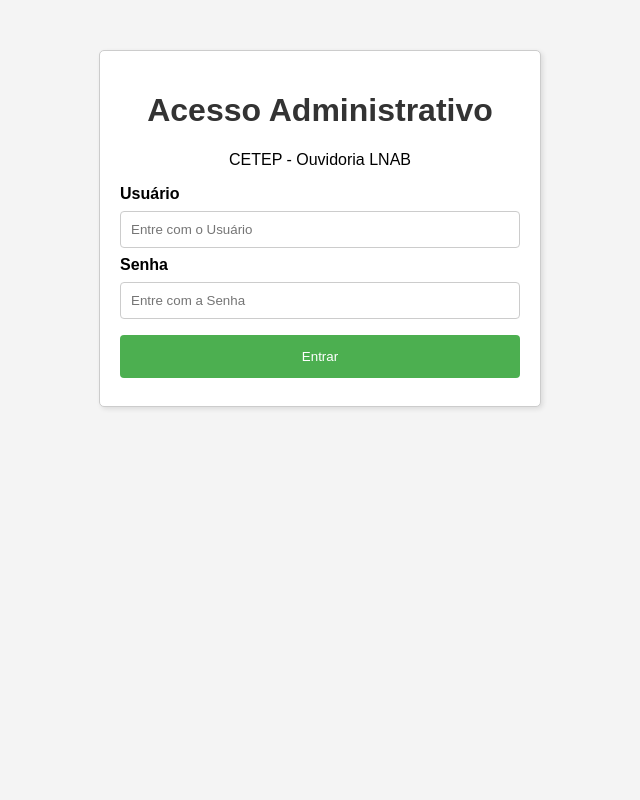
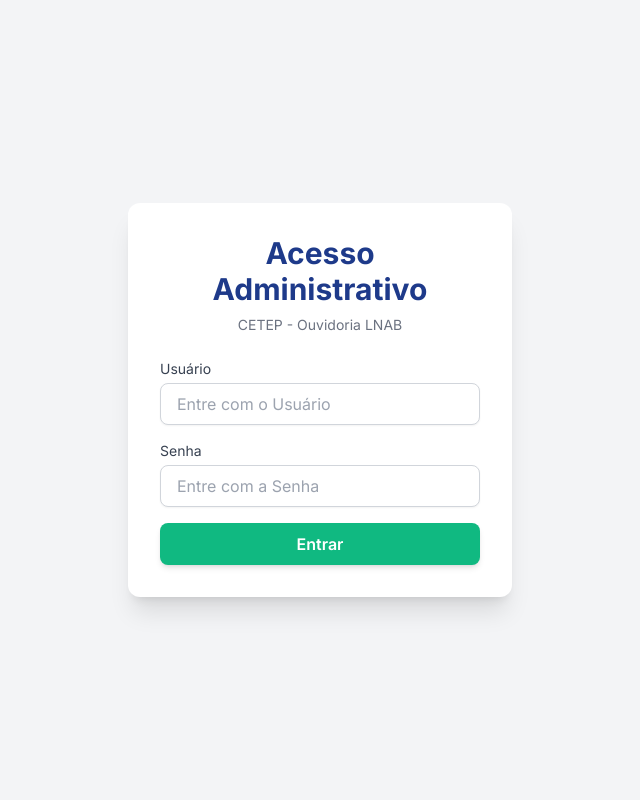
Before and after one commit to MarcioRailander/ouvidoria, a Flask app: page /admin in a window 1280 px wide. Shown: the whole page, without its empty margins (320-960 px from the left). Run offline with Flask 3, Linux system fonts and the light colour scheme; some libraries are stand-ins or nearby versions.

Commit message:
admin.html

```diff
--- a/templates/admin.html
+++ b/templates/admin.html
@@ -4,47 +4,125 @@
     <meta charset="UTF-8">
     <meta name="viewport" content="width=device-width, initial-scale=1.0">
     <title>Admin - CETEP Ouvidoria</title>
+    <!-- Carrega o Tailwind CSS CDN -->
+    <script src="https://cdn.tailwindcss.com"></script>
     <style>
-        body { font-family: Arial, sans-serif; margin: 20px; background-color: #f4f4f4; }
-        .container { max-width: 400px; margin: 50px auto; padding: 20px; border: 1px solid #ccc; background-color: #fff; box-shadow: 2px 2px 5px rgba(0,0,0,0.1); border-radius: 5px; }
-        h1 { text-align: center; color: #333; }
-        p { text-align: center; }
-        input[type="text"], input[type="password"] { width: 100%; padding: 10px; margin: 8px 0; display: inline-block; border: 1px solid #ccc; box-sizing: border-box; border-radius: 4px; }
-        button { background-color: #4CAF50; color: white; padding: 14px 20px; margin: 8px 0; border: none; cursor: pointer; width: 100%; border-radius: 4px; }
-        button:hover { opacity: 0.8; }
-        #messageBox { text-align: center; padding: 10px; margin-top: 10px; border-radius: 4px; }
+        /* Configuração de Fonte Global (Inter é um ótimo padrão moderno) */
+        @import url('https://fonts.googleapis.com/css2?family=Inter:wght@400;600;700&display=swap');
+        body {
+            font-family: 'Inter', sans-serif;
+        }
+
+        /* Classes auxiliares para o feedback da mensagem */
         .hidden { display: none; }
-        .error { background-color: #fdd; color: #a00; border: 1px solid #a00; }
-        .success { background-color: #dfd; color: #0a0; border: 1px solid #0a0; }
+
+        .message-success {
+            background-color: #d1fae5; /* green-100 */
+            color: #065f46; /* green-800 */
+            border: 1px solid #34d399; /* green-400 */
+        }
+
+        .message-error {
+            background-color: #fee2e2; /* red-100 */
+            color: #991b1b; /* red-800 */
+            border: 1px solid #f87171; /* red-400 */
+        }
     </style>
+    <!-- Configuração de cores customizadas para a aplicação -->
+    <script>
+        tailwind.config = {
+            theme: {
+                extend: {
+                    colors: {
+                        'cetep-primary': '#1e40af', // Indigo 700 (Azul forte para admin)
+                        'cetep-dark': '#1e3a8a',   // Indigo 800
+                        'cetep-accent': '#10b981', // Emerald 500 (Verde para botão)
+                    }
+                }
+            }
+        }
+    </script>
 </head>
-<body>
-    <div class="container">
-        <h1>Acesso Administrativo</h1>
-        <p>CETEP - Ouvidoria LNAB</p>
+<body class="bg-gray-100 min-h-screen flex items-center justify-center p-4">
 
-        <form id="loginForm">
-            <label for="usuarioAdmin"><b>Usuário</b></label>
-            <input type="text" placeholder="Entre com o Usuário" id="usuarioAdmin" name="usuarioAdmin" required>
+    <!-- Container do Formulário de Login -->
+    <div class="w-full max-w-sm bg-white shadow-xl rounded-xl p-8 space-y-6">
 
-            <label for="senhaAdmin"><b>Senha</b></label>
-            <input type="password" placeholder="Entre com a Senha" id="senhaAdmin" name="senhaAdmin" required>
+        <!-- Header -->
+        <div class="text-center">
+            <h1 class="text-3xl font-extrabold text-cetep-dark">
+                Acesso Administrativo
+            </h1>
+            <p class="mt-2 text-sm text-gray-500">
+                CETEP - Ouvidoria LNAB
+            </p>
+        </div>
+        <!-- Fim do Header -->
 
-            <button type="submit" id="loginButton">Entrar</button>
+        <!-- Formulário -->
+        <form id="loginForm" class="space-y-4">
+
+            <div>
+                <label for="usuarioAdmin" class="block text-sm font-medium text-gray-700 mb-1">
+                    Usuário
+                </label>
+                <input
+                    type="text"
+                    placeholder="Entre com o Usuário"
+                    id="usuarioAdmin"
+                    name="usuarioAdmin"
+                    required
+                    class="w-full px-4 py-2 border border-gray-300 rounded-lg focus:ring-cetep-primary focus:border-cetep-primary shadow-sm transition duration-150 ease-in-out placeholder-gray-400"
+                >
+            </div>
+
+            <div>
+                <label for="senhaAdmin" class="block text-sm font-medium text-gray-700 mb-1">
+                    Senha
+                </label>
+                <input
+                    type="password"
+                    placeholder="Entre com a Senha"
+                    id="senhaAdmin"
+                    name="senhaAdmin"
+                    required
+                    class="w-full px-4 py-2 border border-gray-300 rounded-lg focus:ring-cetep-primary focus:border-cetep-primary shadow-sm transition duration-150 ease-in-out placeholder-gray-400"
+                >
+            </div>
+
+            <button
+                type="submit"
+                id="loginButton"
+                class="w-full flex justify-center py-2 px-4 border border-transparent rounded-lg shadow-md text-base font-semibold text-white bg-cetep-accent hover:bg-emerald-600 focus:outline-none focus:ring-2 focus:ring-offset-2 focus:ring-cetep-accent transition duration-150 ease-in-out disabled:opacity-50"
+            >
+                Entrar
+            </button>
         </form>
+        <!-- Fim do Formulário -->
 
-        <div id="messageBox" class="hidden"></div>
+        <!-- Caixa de Mensagens -->
+        <div id="messageBox" class="hidden text-sm p-3 rounded-lg text-center font-medium" role="alert"></div>
     </div>
 
     <script>
-        // Função para mostrar mensagens de status
+        // Função para mostrar mensagens de status (atualizada para usar as novas classes)
         function showMessage(type, content) {
             const messageBox = document.getElementById('messageBox');
+
+            // Remove classes antigas e adiciona a nova base
+            messageBox.className = 'text-sm p-3 rounded-lg text-center font-medium';
             messageBox.textContent = content;
-            messageBox.className = type; // 'success' ou 'error'
+
+            if (type === 'success') {
+                messageBox.classList.add('message-success');
+            } else if (type === 'error') {
+                messageBox.classList.add('message-error');
+            }
+
             messageBox.classList.remove('hidden');
         }
 
+        // Listener de Submissão do Formulário
         document.getElementById('loginForm').addEventListener('submit', function(e) {
             e.preventDefault();
             const form = e.target;
@@ -55,37 +133,58 @@
             loginButton.textContent = 'Aguarde...';
             document.getElementById('messageBox').classList.add('hidden');
 
-            // 2. Requisição para o endpoint de login
-            fetch('/admin_login', {
+            // Variáveis para Exponential Backoff (recomenda-se para requisições de API)
+            const MAX_RETRIES = 3;
+            const INITIAL_DELAY = 1000; // 1 segundo
+
+            // Função para tentar a requisição com backoff
+            async function attemptLogin(retries) {
+                try {
+                    const response = await fetch('/admin_login', {
                         method: 'POST',
-                // Envia os dados do formulário como URLSearchParams
                         body: new URLSearchParams(new FormData(form))
-            })
-            // 3. Processa a resposta (incluindo o status HTTP)
-            .then(response => response.json().then(data => ({ status: response.status, body: data })))
-            .then(({ status, body }) => {
-                if (status === 200) {
+                    });
+
+                    // Verifica se a resposta foi processada pelo servidor
+                    const result = await response.json();
+
+                    if (response.status === 200) {
                         // Login bem-sucedido
                         showMessage('success', 'Login realizado com sucesso! Redirecionando...');
-                    // O backend deve retornar { redirect: '/admin_dashboard' }
-                    if (body.redirect) {
-                        window.location.href = body.redirect;
+                        if (result.redirect) {
+                            // Pequeno atraso para o usuário ver a mensagem de sucesso
+                            setTimeout(() => {
+                                window.location.href = result.redirect;
+                            }, 1500);
                         }
                     } else {
-                    // Erro de credenciais (ou outro erro do servidor)
-                    showMessage('error', body.erro || 'Credenciais inválidas. Tente novamente.');
+                        // Erro de credenciais ou outro erro do servidor (4xx, 5xx)
+                        showMessage('error', result.erro || 'Credenciais inválidas. Tente novamente.');
                     }
-            })
-            // 4. Tratamento de erro de rede
-            .catch(error => {
+                } catch (error) {
                     console.error('Erro na requisição:', error);
-                showMessage('error', 'Erro de conexão com o servidor. Verifique sua rede.');
-            })
-            // 5. Restaura o botão em qualquer cenário
-            .finally(() => {
+
+                    if (retries < MAX_RETRIES) {
+                        const delay = INITIAL_DELAY * Math.pow(2, retries);
+                        // Atraso e nova tentativa
+                        await new Promise(resolve => setTimeout(resolve, delay));
+                        // console.log(`Tentando novamente em ${delay / 1000}s... (Tentativa ${retries + 1})`);
+                        await attemptLogin(retries + 1);
+                    } else {
+                        // Todas as tentativas falharam
+                        showMessage('error', 'Erro de conexão com o servidor. Verifique sua rede e tente novamente mais tarde.');
+                    }
+                } finally {
+                    // 5. Restaura o botão SOMENTE se o login não foi bem-sucedido
+                    if (document.getElementById('messageBox').classList.contains('message-error') || document.getElementById('messageBox').classList.contains('hidden')) {
                          loginButton.disabled = false;
                          loginButton.textContent = 'Entrar';
-            });
+                    }
+                }
+            }
+
+            // Inicia o processo de login
+            attemptLogin(0);
         });
     </script>
 </body>
```
Lines whose indentation alone changed are shown as unchanged.
